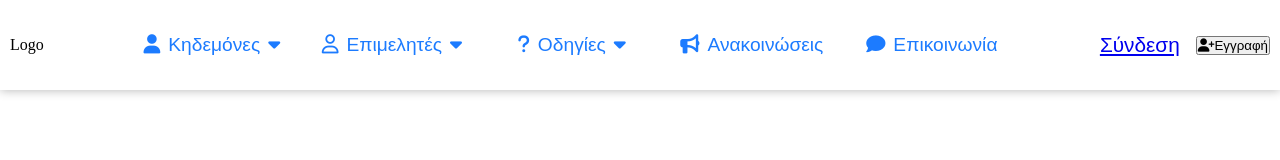
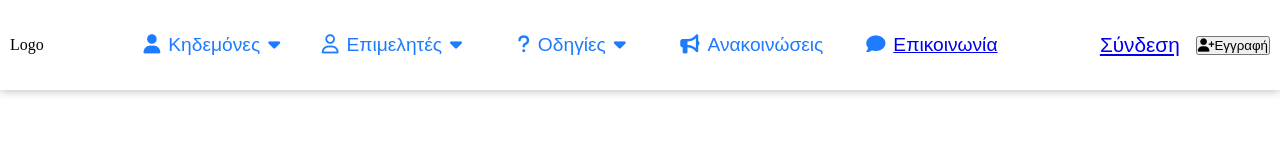
Before and after one commit to AntonisZks/Neighborhood-Nannies, a React (Vite) app: page / in a window 1280 px wide. Shown: the top 160 px of the page. Built offline with nearby package versions, Linux system fonts and the light colour scheme.

Commit message:
activate contacts

```diff
--- a/src/components/NavigationBar/NavigationBar.jsx
+++ b/src/components/NavigationBar/NavigationBar.jsx
@@ -65,7 +65,7 @@ export default function NavigationBar() {
         <li className={styles.not_dropdown_tab}>
           <div className={styles.tab_title}>
             <i className="fa-solid fa-comment"></i>
-            <p>Επικοινωνία</p>
+            <Link to="/Contacts" className={styles.no_underline}><p>Επικοινωνία</p></Link>
           </div>
         </li>
       </ul>
```
